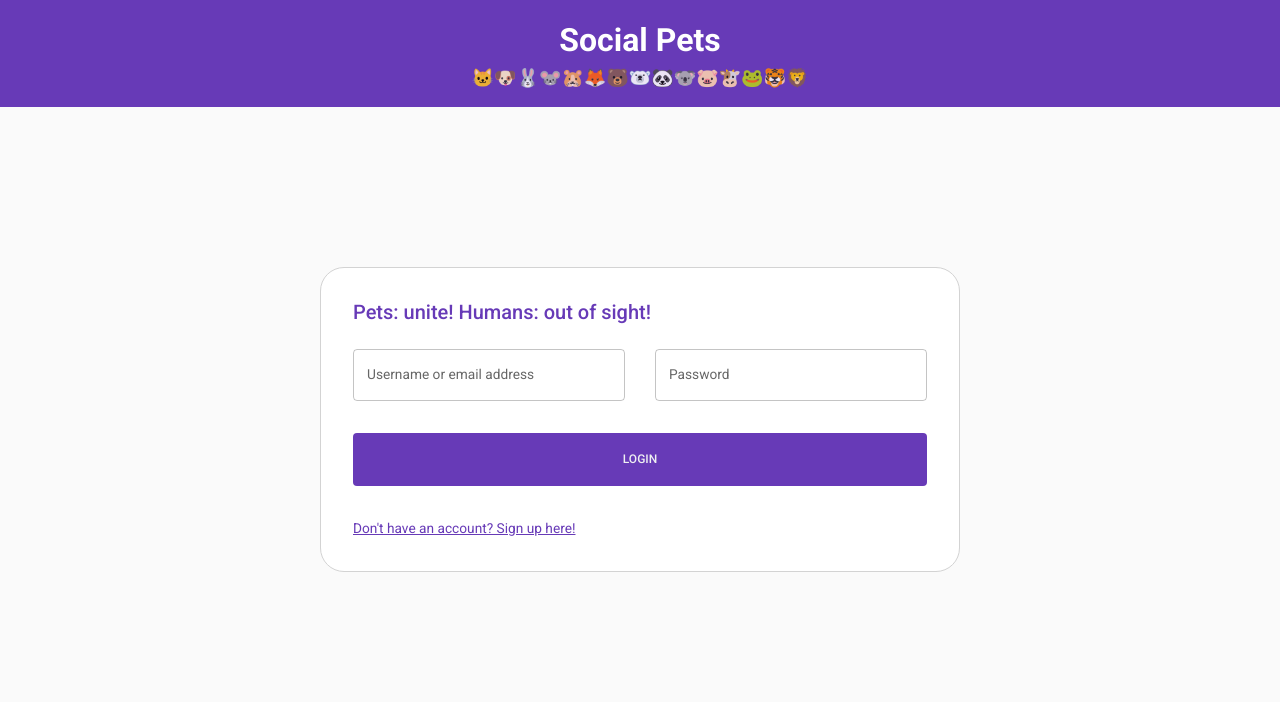
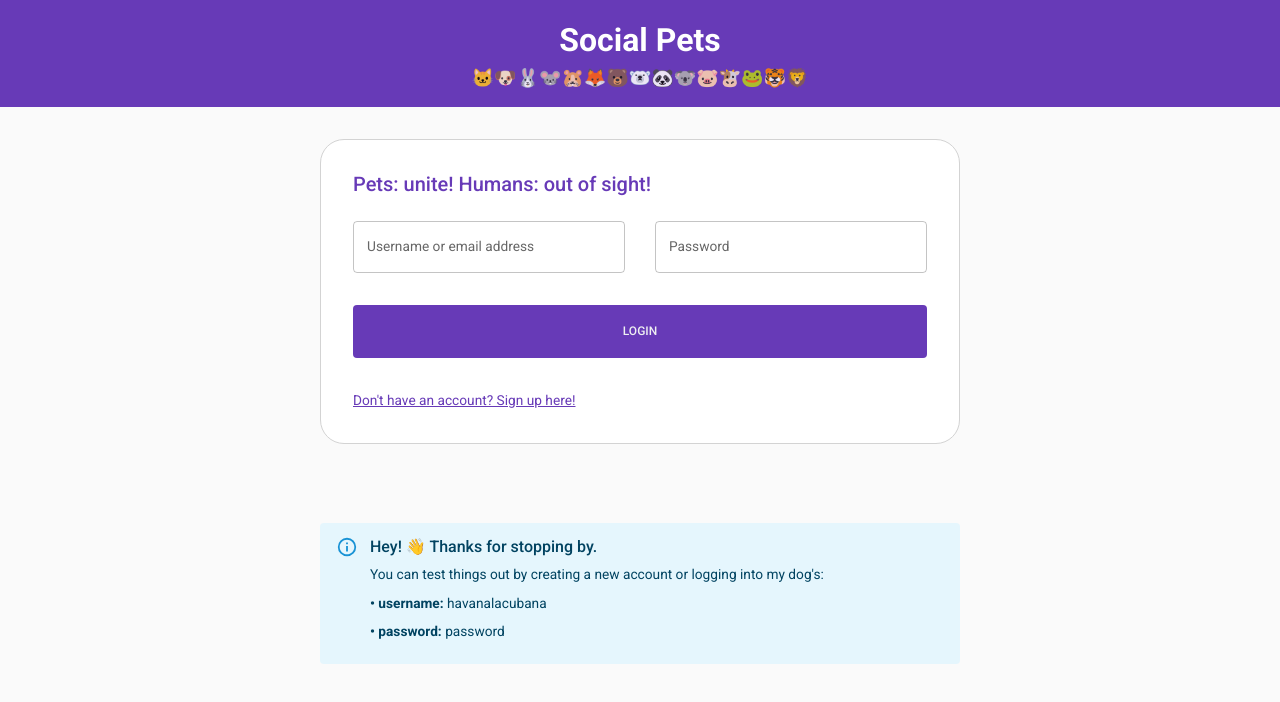
Before and after one commit to jongranados/social-pet, a React (Create React App) app in the folder frontend/: page /login in a window 1280 px wide. Shown: the top 702 px of the page. Built offline with nearby package versions, Linux system fonts and the light colour scheme; no server answers.

Commit message:
feat: add demo-user alert to login screen

```diff
--- a/frontend/src/scenes/loginPage/index.jsx
+++ b/frontend/src/scenes/loginPage/index.jsx
@@ -1,4 +1,4 @@
-import { Box, Typography, useTheme, useMediaQuery } from '@mui/material';
+import { Box, Typography, useTheme, useMediaQuery, Alert, AlertTitle } from '@mui/material';
 import Form from './LoginForm';
 import FormBanner from 'components/FormBanner';
 
@@ -20,7 +20,7 @@ const LoginPage = () => {
             <Box
                 width={matchesMobileDevice ? '93%' : '50%'}
                 padding='2rem'
-                margin='10rem auto'
+                margin='2rem auto'
                 borderRadius='1.5rem'
                 backgroundColor='white'
                 border='1px solid lightGray'
@@ -35,6 +35,27 @@ const LoginPage = () => {
                 </Typography>
                 <Form />
             </Box>
+            <Box
+                sx={{
+                    position: 'fixed',
+                    bottom: 0,
+                    py: 2,
+                    width: 1,
+                }}
+            >
+                <Alert severity='info' sx={{ width: matchesMobileDevice ? '93%' : '50%', mx:'auto', my: matchesMobileDevice ? 0 : 15 }}>
+                    <AlertTitle sx={{ fontSize: 16}}>Hey! 👋 Thanks for stopping by.</AlertTitle>
+                    <Typography>
+                        You can test things out by creating a new account or logging into my dog's:
+                    </Typography>
+                    <Typography sx={{ my: 1 }}>
+                        <Box component='span' sx={{ fontWeight: 'bold'}}>• username: </Box> havanalacubana
+                    </Typography>
+                    <Typography sx={{ my: 1 }}>
+                        <Box component='span' sx={{ fontWeight: 'bold'}}>• password: </Box> password
+                    </Typography>
+                </Alert>
+            </Box>
         </Box>
     )
 };
```
